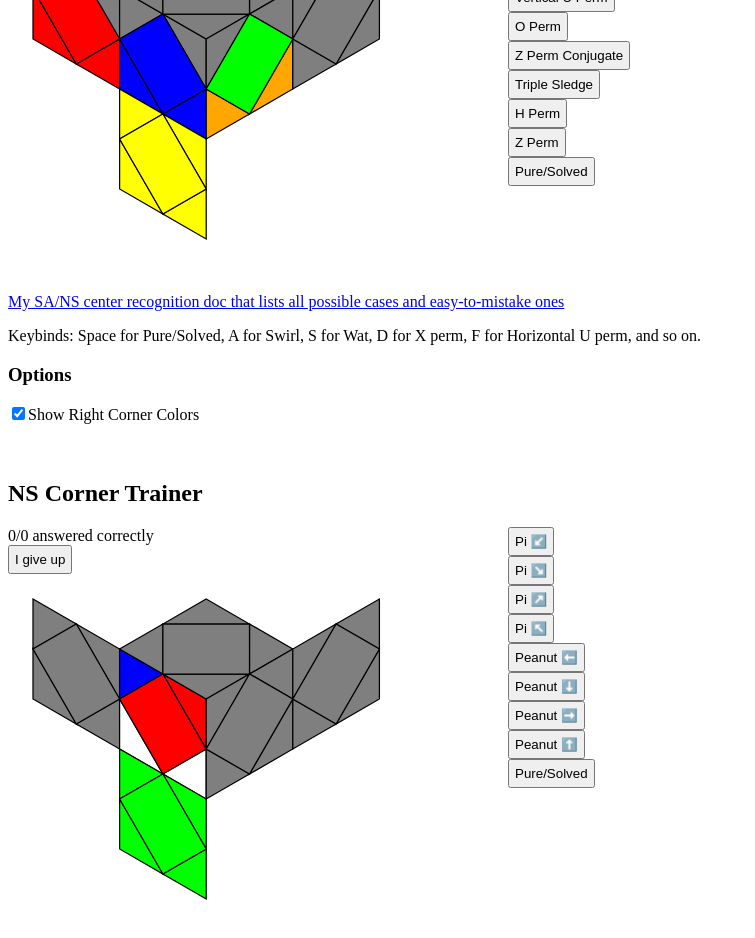
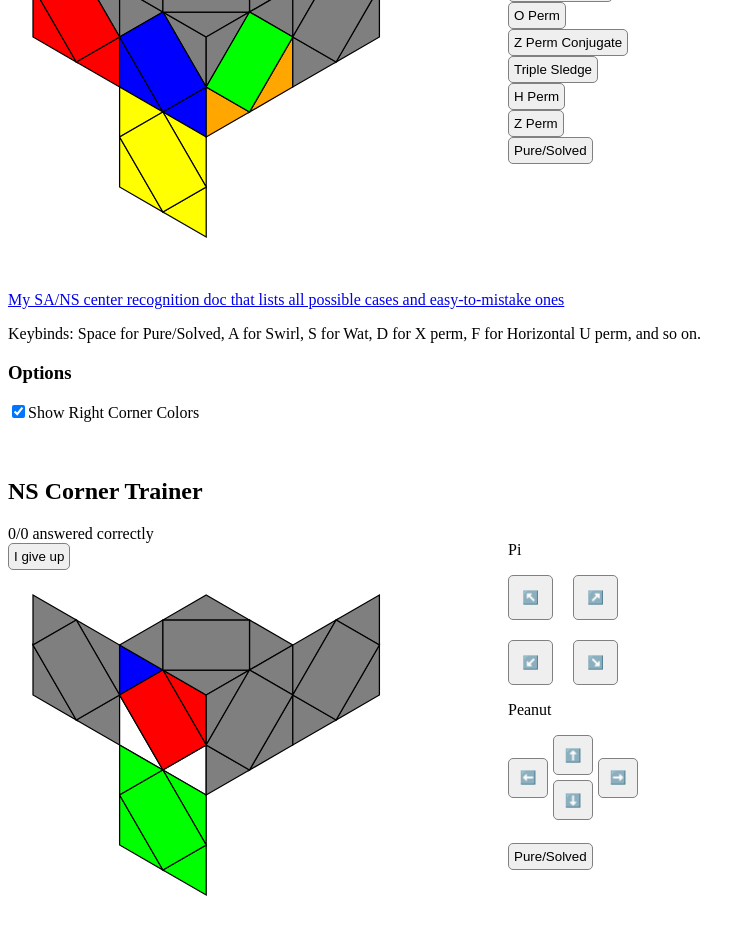
Before and after one commit to edogaki/skewb-trainer, a React (Vite) app: page / in a window 1280 px wide. Shown: the part 260-1198 px from the top of the page, without its empty margins (0-755 px from the left). Built offline with nearby package versions, Linux system fonts and the light colour scheme.

Commit message:
Change pi/peanut buttons to directional ones

```diff
--- a/src/NSCornerTrainer.tsx
+++ b/src/NSCornerTrainer.tsx
@@ -88,16 +88,73 @@ function NSCornerTrainer() {
                     <SkewbRenderer state={nsCornerTrainerStateToSkewbRendererState(nsCornerState)}/>
                 </div>
                 <div className="trainer-right">
-                    {(Object.keys(CornerOrientation) as Array<keyof typeof CornerOrientation>).map(k => (
-                        <div key={k}>
+                    <p>Pi</p>
+                    <div className="pi-buttons">
+                        <button
+                            className={`${isErrorButton["PiL"] && "error"} `}
+                            onClick={() => selectCornerOrientation("PiL")}
+                        >
+                            ↖️
+                        </button>
+                        <button
+                            className={`${isErrorButton["PiB"] && "error"} `}
+                            onClick={() => selectCornerOrientation("PiB")}
+                        >
+                            ↗️
+                        </button>
+                        <button
+                            className={`${isErrorButton["PiF"] && "error"} `}
+                            onClick={() => selectCornerOrientation("PiF")}
+                        >
+                            ↙️
+                        </button>
+                        <button
+                            className={`${isErrorButton["PiR"] && "error"} `}
+                            onClick={() => selectCornerOrientation("PiR")}
+                        >
+                            ↘️
+                        </button>
+                    </div>
+                    <p>Peanut</p>
+                    <div className="peanut-buttons">
+                        <div>
                             <button
-                                className={`${isErrorButton[k] && "error"} `}
-                                onClick={() => selectCornerOrientation(k)}
+                                className={`${isErrorButton["PeanutLF"] && "error"} `}
+                                onClick={() => selectCornerOrientation("PeanutLF")}
                             >
-                                {CornerOrientation[k]}
+                                ⬅️
                             </button>
                         </div>
-                    ))}
+                        <div>
+                            <button
+                                className={`${isErrorButton["PeanutBL"] && "error"} `}
+                                onClick={() => selectCornerOrientation("PeanutBL")}
+                            >
+                                ⬆️
+                            </button>
+                            <button
+                                className={`${isErrorButton["PeanutFR"] && "error"} `}
+                                onClick={() => selectCornerOrientation("PeanutFR")}
+                            >
+                                ⬇️
+                            </button>
+                        </div>
+                        <div>
+                            <button
+                                className={`${isErrorButton["PeanutRB"] && "error"} `}
+                                onClick={() => selectCornerOrientation("PeanutRB")}
+                            >
+                                ➡️
+                            </button>
+                        </div>
+                    </div>
+                    <br />
+                    <button
+                        className={`${isErrorButton["Pure"] && "error"} `}
+                        onClick={() => selectCornerOrientation("Pure")}
+                    >
+                        Pure/Solved
+                    </button>
                 </div>
             </div>
         </>
--- a/src/Skewb.css
+++ b/src/Skewb.css
@@ -7,7 +7,7 @@
 }
 
 .trainer-right {
-    flex: 1 0 130px;
+    flex: 0 0 130px;
 }
 
 .skewb-box {
@@ -16,9 +16,47 @@
 }
 
 button {
+    display: block;
     padding: 5px;
+    cursor: pointer;
+    border: 1px solid gray;
+    border-radius: 5px;
 }
 
 button.error {
     color: red;
+    background-color: rgb(255, 228, 233);
 }
+
+.pi-buttons {
+    display: flex;
+    flex-wrap: wrap;
+    gap: 20px;
+}
+
+.pi-buttons button {
+    display: block;
+    width: calc(50% - 20px);
+    aspect-ratio: 1;
+    cursor: pointer;
+}
+
+.peanut-buttons {
+    display: flex;
+    gap: 5px;
+}
+
+.peanut-buttons div {
+    flex-grow: 1;
+    display: flex;
+    flex-direction: column;
+    justify-content: center;
+}
+
+.peanut-buttons button {
+    display: block;
+    aspect-ratio: 1;
+    width: 100%;
+    cursor: pointer;
+    margin-bottom: 5px;
+}
```
